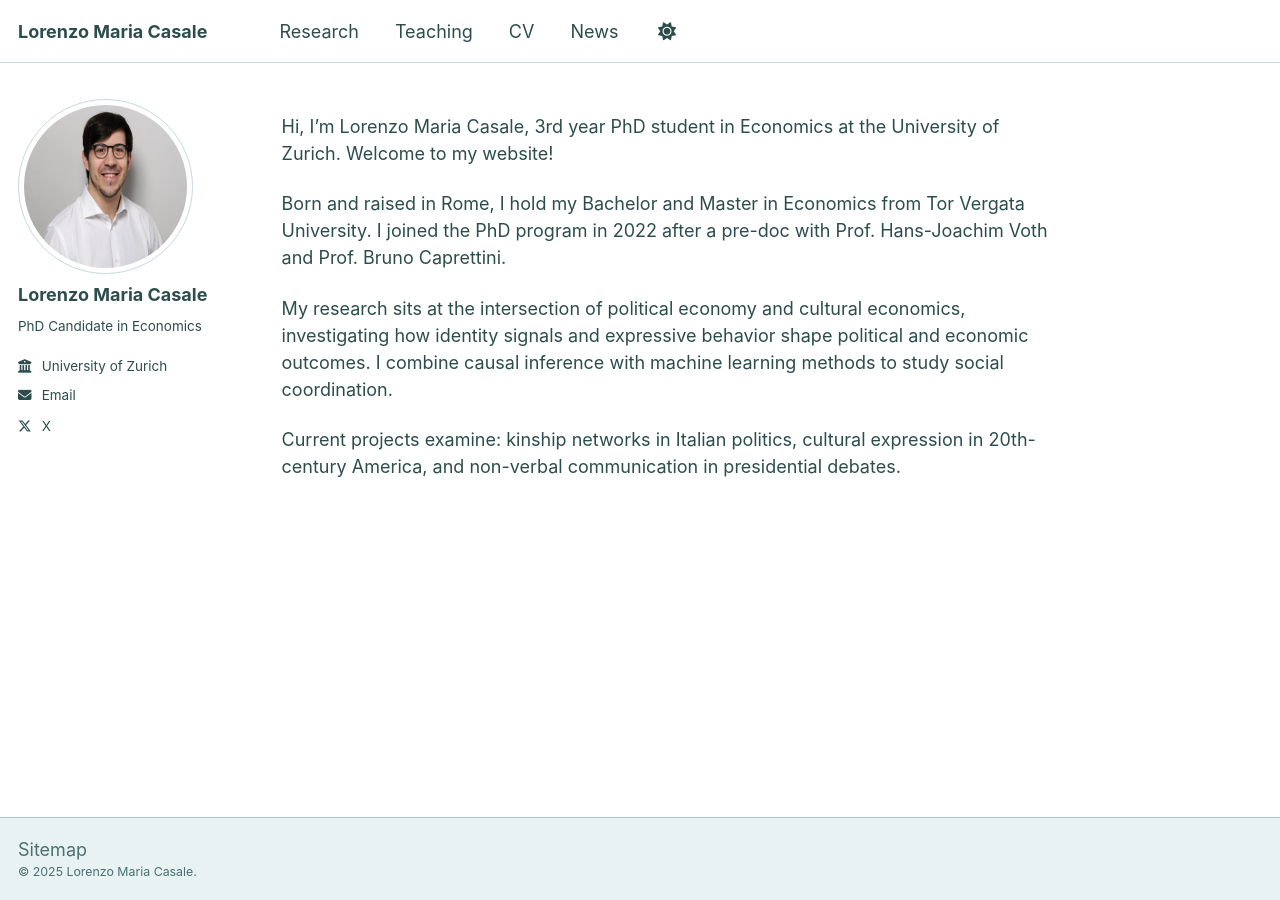
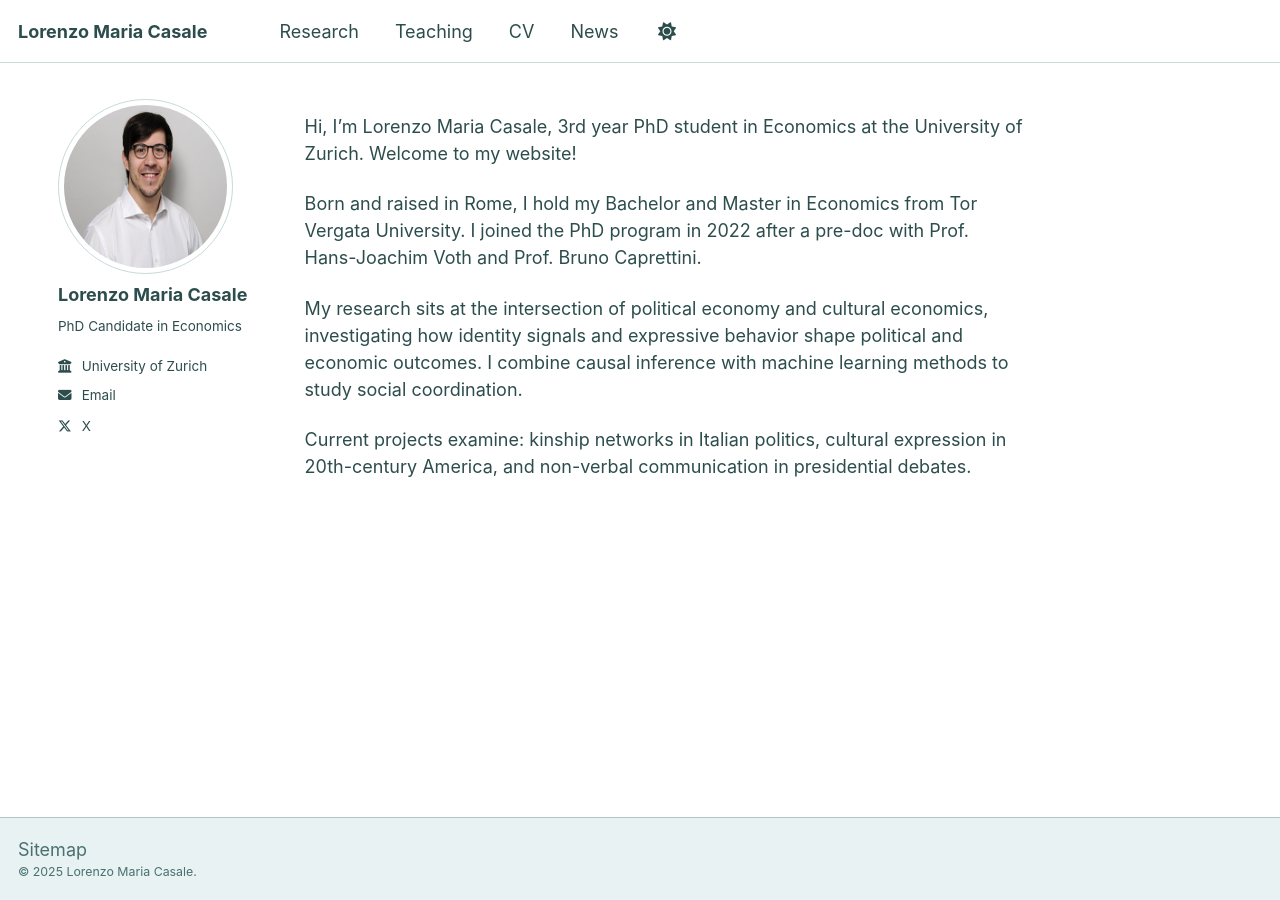
Before and after one commit to lorenzomariacasale/lorenzomariacasale.github.io, a Jekyll site: the page built from _pages/about.md, in a window 1280 px wide. Built offline with Jekyll 4.4.1, drawn with Linux system fonts in a browser that asks for light colours.

Commit message:
Third Trial Changes Main

```diff
--- a/assets/css/main.scss
+++ b/assets/css/main.scss
@@ -41,3 +41,25 @@
     "vendor/font-awesome/brands",
     "vendor/magnific-popup/magnific-popup"
 ;
+
+// Responsive homepage fix - REPLACE the previous code with this
+#main {
+  max-width: 100% !important;
+
+  @media (min-width: 768px) {
+    max-width: 90% !important;
+  }
+
+  @media (min-width: 1200px) {
+    max-width: 1200px !important;
+  }
+}
+
+// Keep the original page layout but just adjust the container
+.page {
+  @media (min-width: 1024px) {
+    @include span(10 of 12 last);
+    @include prefix(0.5 of 12);
+    @include suffix(2 of 12);
+  }
+}
```
